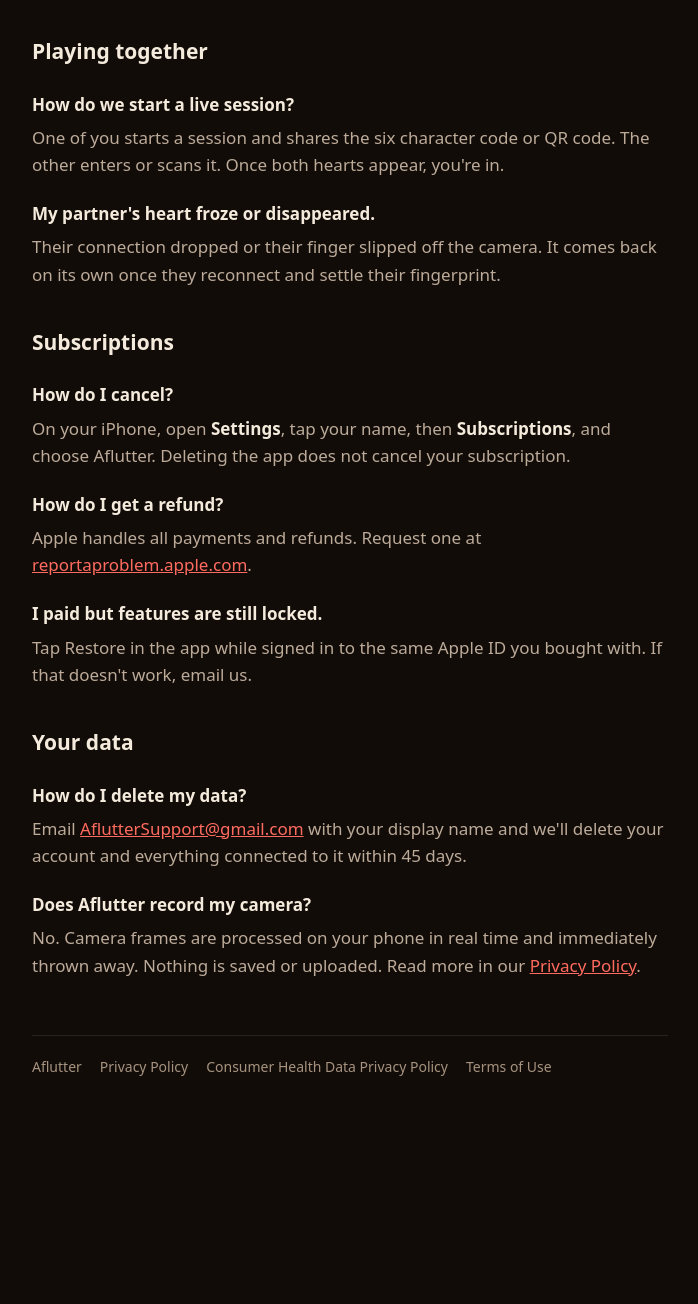
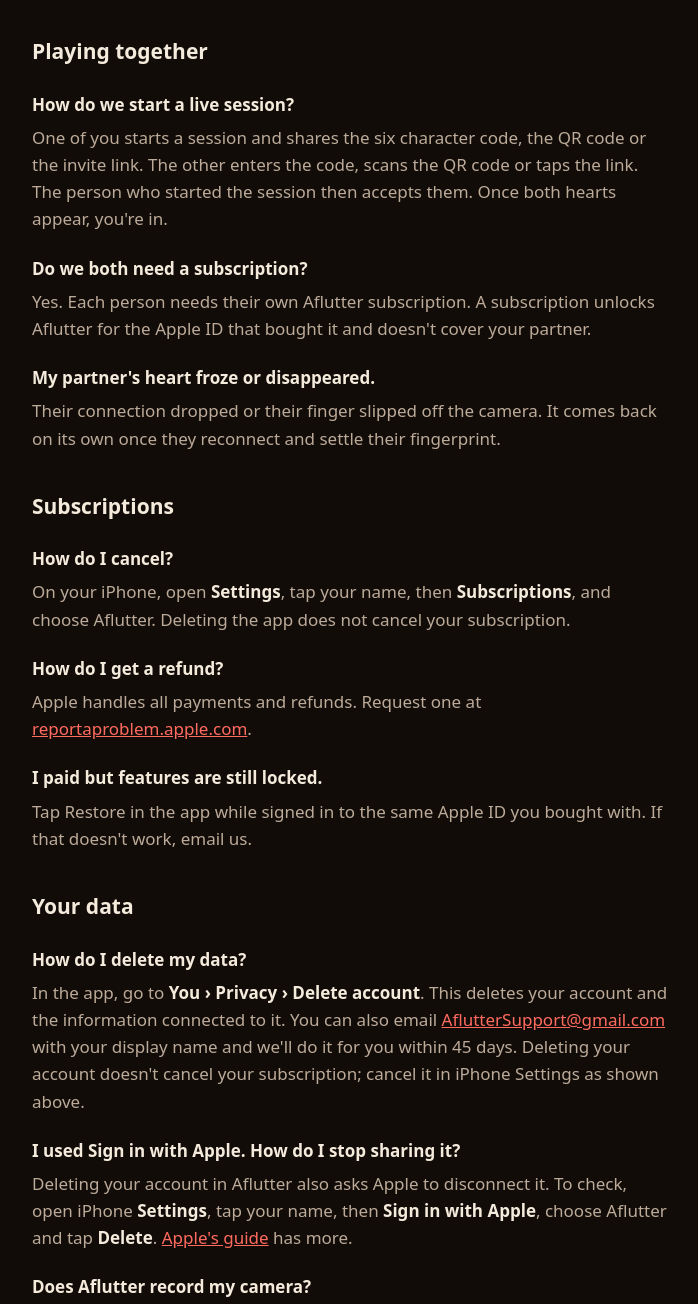
Before and after one commit to carrot1445/Aflutter.github.io, a plain HTML site: page aflutter/support/index.html in a window 1280 px wide. Shown: the part 725-2029 px from the top of the page, without its empty margins (290-988 px from the left). Before the commit the page ends 1883 px from the top, so only its background shows below. Drawn offline with Linux system fonts and the light colour scheme.

Commit message:
Add files via upload

```diff
--- a/aflutter/support/index.html
+++ b/aflutter/support/index.html
@@ -53,7 +53,9 @@
 
 <h2>Playing together</h2>
 <h3>How do we start a live session?</h3>
-<p>One of you starts a session and shares the six character code or QR code. The other enters or scans it. Once both hearts appear, you're in.</p>
+<p>One of you starts a session and shares the six character code, the QR code or the invite link. The other enters the code, scans the QR code or taps the link. The person who started the session then accepts them. Once both hearts appear, you're in.</p>
+<h3>Do we both need a subscription?</h3>
+<p>Yes. Each person needs their own Aflutter subscription. A subscription unlocks Aflutter for the Apple ID that bought it and doesn't cover your partner.</p>
 <h3>My partner's heart froze or disappeared.</h3>
 <p>Their connection dropped or their finger slipped off the camera. It comes back on its own once they reconnect and settle their fingerprint.</p>
 
@@ -67,7 +69,9 @@
 
 <h2>Your data</h2>
 <h3>How do I delete my data?</h3>
-<p>Email <a href="mailto:AflutterSupport@gmail.com?subject=Delete%20my%20data">AflutterSupport@gmail.com</a> with your display name and we'll delete your account and everything connected to it within 45 days.</p>
+<p>In the app, go to <strong>You › Privacy › Delete account</strong>. This deletes your account and the information connected to it. You can also email <a href="mailto:AflutterSupport@gmail.com?subject=Delete%20my%20data">AflutterSupport@gmail.com</a> with your display name and we'll do it for you within 45 days. Deleting your account doesn't cancel your subscription; cancel it in iPhone Settings as shown above.</p>
+<h3>I used Sign in with Apple. How do I stop sharing it?</h3>
+<p>Deleting your account in Aflutter also asks Apple to disconnect it. To check, open iPhone <strong>Settings</strong>, tap your name, then <strong>Sign in with Apple</strong>, choose Aflutter and tap <strong>Delete</strong>. <a href="https://support.apple.com/en-us/102571">Apple's guide</a> has more.</p>
 <h3>Does Aflutter record my camera?</h3>
 <p>No. Camera frames are processed on your phone in real time and immediately thrown away. Nothing is saved or uploaded. Read more in our <a href="../privacy/">Privacy Policy</a>.</p>
 
```
